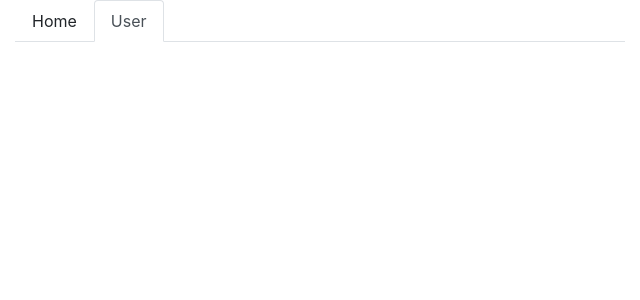
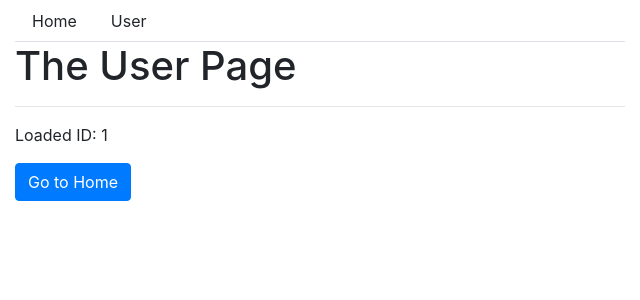
Before and after one commit to Vamosz/VueJSCurse, a Vue app in the folder vue-cli/: page /user/1 in a window 1280 px wide. Shown: the top 300 px of the page, without its empty margins (0-640 px from the left). Built offline with nearby package versions, Linux system fonts and the light colour scheme.

Commit message:
Using route variable

```diff
--- a/vue-cli/src/components/Header.vue
+++ b/vue-cli/src/components/Header.vue
@@ -2,7 +2,7 @@
     <ul class="nav nav-tabs" id="myTab" role="tablist">
         <a  class="nav-item"><router-link to="/" tag="li" class="nav-link" role="presentation" active-class="active" exact>Home
         </router-link></a>
-        <a class="nav-item" ><router-link to="/user" tag="li" class="nav-link" role="presentation" active-class="active">User
+        <a class="nav-item" ><router-link to="/user/10" tag="li" class="nav-link" role="presentation" active-class="active">User
         </router-link></a>
     </ul>
 </template>
--- a/vue-cli/src/components/user/User.vue
+++ b/vue-cli/src/components/user/User.vue
@@ -2,6 +2,7 @@
     <div>
         <h1>The User Page</h1>
         <hr>
+        <p>Loaded ID: {{ id }}</p>
         <button class="btn btn-primary" @click="navigateToHome">
             Go to Home
         </button>
@@ -9,6 +10,11 @@
 </template>
 <script>
     export default {
+        data(){
+            return {
+                id: this.$route.params.id
+            }
+        },
         methods: {
             navigateToHome() {
                 this.$router.push('/');
--- a/vue-cli/src/routes.js
+++ b/vue-cli/src/routes.js
@@ -3,6 +3,6 @@ import Home from './components/Home.vue'
 
 export const routes =[
     { path: '/', component: Home },
-    { path: '/user', component: User }
+    { path: '/user/:id', component: User }
 
 ]
```
